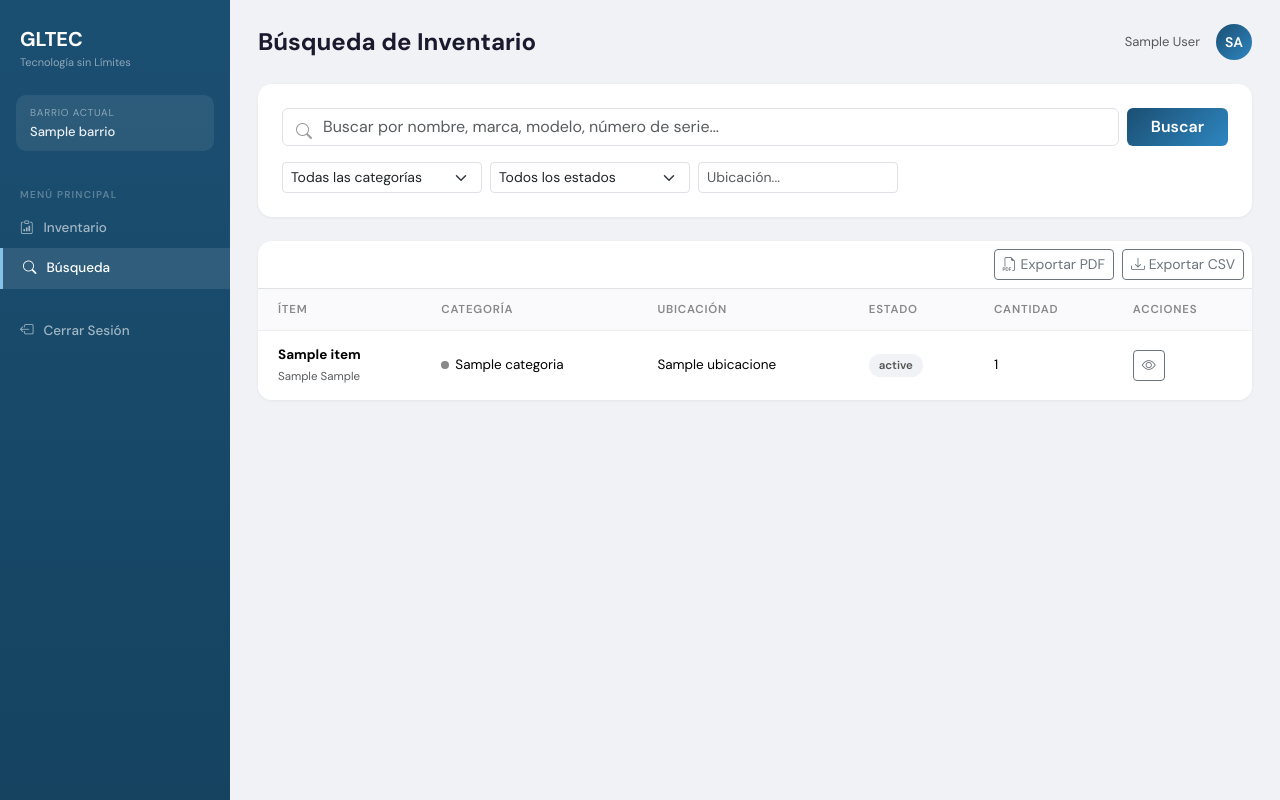
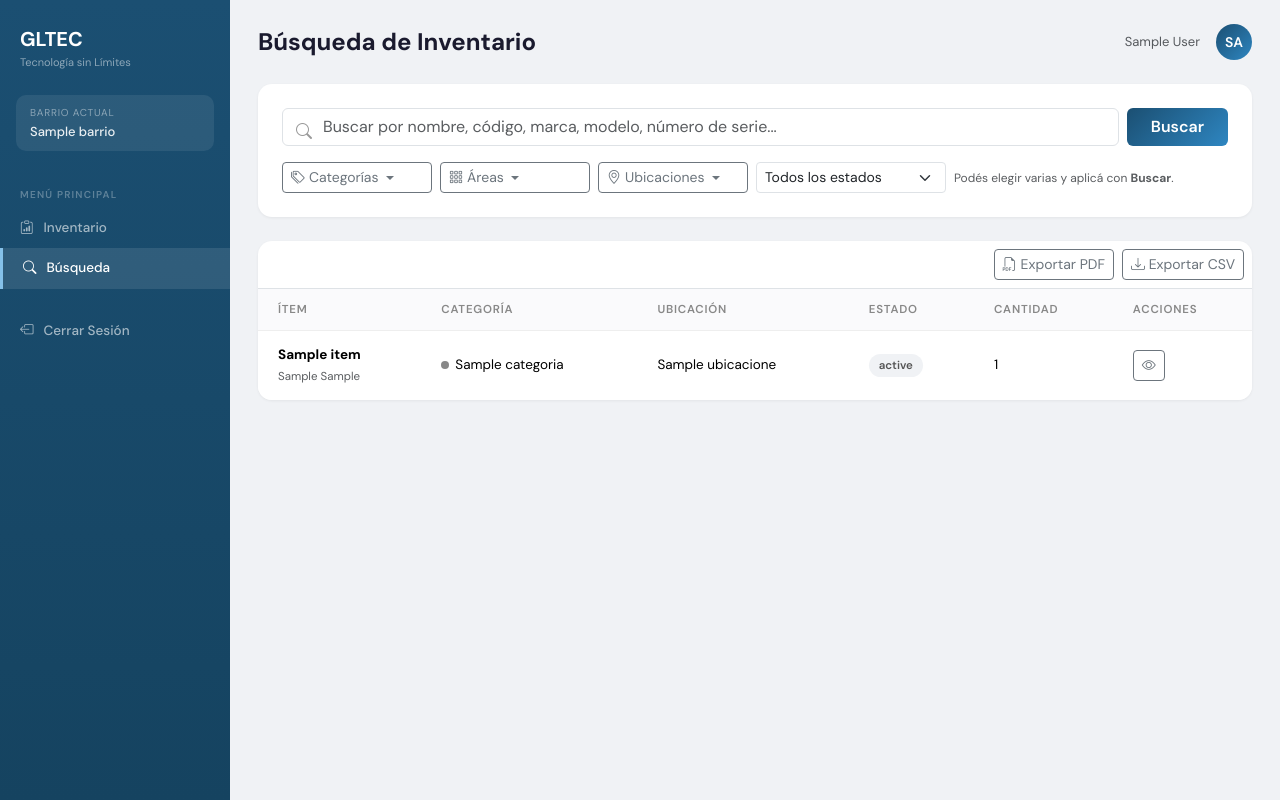
Before and after one commit to santitr00/AppInventario, a Flask app: page /buscar in a window 1280 px wide. Run offline with Flask 3, Linux system fonts and the light colour scheme; a user stored in the database is signed in; tables that the repository leaves empty hold one stand-in row (values such as "Sample post"); parts of the project's set-up code (start-up, migrations or seed data) failed here and were passed over; some libraries are stand-ins or nearby versions.

Commit message:
paso 12: búsqueda con filtros multi-select (categorías, áreas, ubicaciones)
- Agrega filtro por Área y convierte Ubicación de texto libre a desplegable.
- Los tres filtros (categorías, áreas, ubicaciones) ahora son multi-select:
  desplegables con checkboxes (Bootstrap, data-bs-auto-close=outside) que
  permiten elegir varias opciones en una misma búsqueda (OR dentro del campo,
  AND entre campos). Estado sigue siendo único.
- build_items_query usa Item.<campo>_id.in_(ids) para cada filtro.
- Chips por cada selección con quita individual (reject('equalto', id)) y
  "Limpiar todo"; export PDF/CSV y paginación arrastran las listas via url_for.
- export_pdf y el detalle de filtros del audit log adaptados a multi-valor.

Verificado: compile, parse del template, expansión de listas en url_for y el
filtro reject en runtime, y boot de la app.

Co-Authored-By: Claude Opus 4.8 <noreply@anthropic.com>

```diff
--- a/app/blueprints/search/routes.py
+++ b/app/blueprints/search/routes.py
@@ -3,7 +3,7 @@ from itertools import groupby
 
 from flask import Blueprint, render_template, request, session, make_response
 from flask_login import login_required, current_user
-from app.models import Item, Categoria, Ubicacion, Barrio, AuditLog
+from app.models import Item, Categoria, Area, Ubicacion, Barrio, AuditLog
 from app.audit import log_event
 from app import db
 import csv
@@ -12,7 +12,7 @@ import io
 search_bp = Blueprint("search", __name__, template_folder="../../templates/search")
 
 
-def build_items_query(q, categoria_id, estado, ubicacion, user, admin_barrio_id):
+def build_items_query(q, categoria_ids, estado, area_ids, ubicacion_ids, user, admin_barrio_id):
     query = Item.query
 
     if not user.is_admin:
@@ -34,12 +34,16 @@ def build_items_query(q, categoria_id, estado, ubicacion, user, admin_barrio_id)
             )
         )
 
-    if categoria_id:
-        query = query.filter_by(categoria_id=categoria_id)
+    # Filtros multi-valor: cada uno acepta varias selecciones (OR dentro del campo,
+    # AND entre campos).
+    if categoria_ids:
+        query = query.filter(Item.categoria_id.in_(categoria_ids))
     if estado:
         query = query.filter_by(estado=estado)
-    if ubicacion:
-        query = query.filter(Item.ubicacion.has(Ubicacion.nombre.ilike(f"%{ubicacion}%")))
+    if area_ids:
+        query = query.filter(Item.area_id.in_(area_ids))
+    if ubicacion_ids:
+        query = query.filter(Item.ubicacion_id.in_(ubicacion_ids))
 
     return query
 
@@ -48,20 +52,22 @@ def build_items_query(q, categoria_id, estado, ubicacion, user, admin_barrio_id)
 @login_required
 def buscar():
     q = request.args.get("q", "").strip()
-    categoria_id = request.args.get("categoria_id", type=int)
+    categoria_ids = request.args.getlist("categoria_id", type=int)
+    area_ids = request.args.getlist("area_id", type=int)
+    ubicacion_ids = request.args.getlist("ubicacion_id", type=int)
     estado = request.args.get("estado", "").strip()
-    ubicacion = request.args.get("ubicacion", "").strip()
     page = request.args.get("page", 1, type=int)
 
     admin_barrio_id = session.get("admin_barrio_id")
-    categoria_sel = db.session.get(Categoria, categoria_id) if categoria_id else None
 
-    query = build_items_query(q, categoria_id, estado, ubicacion, current_user, admin_barrio_id)
+    query = build_items_query(q, categoria_ids, estado, area_ids, ubicacion_ids, current_user, admin_barrio_id)
 
     barrio_id_filter = None if current_user.is_admin and not admin_barrio_id else (
         current_user.barrio_id if not current_user.is_admin else admin_barrio_id
     )
     categorias = Categoria.visibles_para_barrio(barrio_id_filter)
+    areas = Area.visibles_para_barrio(barrio_id_filter)
+    ubicaciones = Ubicacion.visibles_para_barrio(barrio_id_filter)
     estados = [r[0] for r in db.session.query(Item.estado).distinct().all() if r[0]]
 
     # ── Exportar CSV ──
@@ -93,9 +99,10 @@ def buscar():
         output.headers["Content-Type"] = "text/csv; charset=utf-8-sig"
         filtros_str = ", ".join(filter(None, [
             f"q={q!r}" if q else "",
-            f"categoria_id={categoria_id}" if categoria_id else "",
+            f"categorias={categoria_ids}" if categoria_ids else "",
             f"estado={estado!r}" if estado else "",
-            f"ubicacion={ubicacion!r}" if ubicacion else "",
+            f"areas={area_ids}" if area_ids else "",
+            f"ubicaciones={ubicacion_ids}" if ubicacion_ids else "",
         ])) or "ninguno"
         log_event(
             AuditLog.EXPORT_CSV,
@@ -110,12 +117,14 @@ def buscar():
         items=pagination.items,
         pagination=pagination,
         categorias=categorias,
+        areas=areas,
+        ubicaciones=ubicaciones,
         estados=estados,
         q=q,
-        categoria_id=categoria_id,
-        categoria_sel=categoria_sel,
+        categoria_ids=categoria_ids,
+        area_ids=area_ids,
+        ubicacion_ids=ubicacion_ids,
         estado_sel=estado,
-        ubicacion=ubicacion,
     )
 
 
@@ -123,14 +132,15 @@ def buscar():
 @login_required
 def export_pdf():
     q = request.args.get("q", "").strip()
-    categoria_id = request.args.get("categoria_id", type=int)
+    categoria_ids = request.args.getlist("categoria_id", type=int)
+    area_ids = request.args.getlist("area_id", type=int)
+    ubicacion_ids = request.args.getlist("ubicacion_id", type=int)
     estado = request.args.get("estado", "").strip()
-    ubicacion = request.args.get("ubicacion", "").strip()
 
     admin_barrio_id = session.get("admin_barrio_id")
 
     todos = build_items_query(
-        q, categoria_id, estado, ubicacion, current_user, admin_barrio_id
+        q, categoria_ids, estado, area_ids, ubicacion_ids, current_user, admin_barrio_id
     ).all()
 
     todos.sort(key=lambda it: (
@@ -154,14 +164,17 @@ def export_pdf():
     filtros = []
     if q:
         filtros.append(f'texto: "{q}"')
-    if categoria_id:
-        cat = db.session.get(Categoria, categoria_id)
-        if cat:
-            filtros.append(f"categoría: {cat.nombre}")
+    if categoria_ids:
+        cats = Categoria.query.filter(Categoria.id.in_(categoria_ids)).all()
+        filtros.append("categorías: " + ", ".join(c.nombre for c in cats))
     if estado:
         filtros.append(f"estado: {estado}")
-    if ubicacion:
-        filtros.append(f"ubicación: {ubicacion}")
+    if area_ids:
+        areas = Area.query.filter(Area.id.in_(area_ids)).all()
+        filtros.append("áreas: " + ", ".join(a.nombre for a in areas))
+    if ubicacion_ids:
+        ubis = Ubicacion.query.filter(Ubicacion.id.in_(ubicacion_ids)).all()
+        filtros.append("ubicaciones: " + ", ".join(u.nombre for u in ubis))
 
     hoy = date.today()
     safe_barrio = barrio_nombre.lower().replace(" ", "_").replace("/", "-")
--- a/app/templates/search/buscar.html
+++ b/app/templates/search/buscar.html
@@ -1,38 +1,63 @@
 {% extends "layouts/base.html" %}
-{% block title %}{% if categoria_sel %}{{ categoria_sel.nombre }}{% else %}Búsqueda{% endif %}{% endblock %}
-{% block page_title %}{% if categoria_sel %}{{ categoria_sel.nombre }}{% else %}Búsqueda de Inventario{% endif %}{% endblock %}
+{% block title %}Búsqueda{% endblock %}
+{% block page_title %}Búsqueda de Inventario{% endblock %}
+
+{% macro filtro_dropdown(label, icon, name, opciones, seleccionados, con_color=false) %}
+<div class="dropdown">
+  <button class="btn btn-sm btn-outline-secondary dropdown-toggle d-flex align-items-center gap-1" type="button"
+          data-bs-toggle="dropdown" data-bs-auto-close="outside" style="min-width:150px">
+    <i class="bi {{ icon }}"></i> {{ label }}
+    {% if seleccionados %}<span class="badge rounded-pill bg-primary ms-auto">{{ seleccionados|length }}</span>{% endif %}
+  </button>
+  <ul class="dropdown-menu p-1" style="max-height:280px;overflow:auto;min-width:230px">
+    {% if opciones %}
+      {% for o in opciones %}
+      <li>
+        <label class="dropdown-item d-flex align-items-center gap-2 rounded" style="cursor:pointer;font-size:13px">
+          <input class="form-check-input mt-0" type="checkbox" name="{{ name }}" value="{{ o.id }}"
+                 {% if o.id in seleccionados %}checked{% endif %}>
+          {% if con_color %}<span class="cat-dot" style="background:{{ o.color }}"></span>{% endif %}
+          {{ o.nombre }}
+        </label>
+      </li>
+      {% endfor %}
+    {% else %}
+      <li><span class="dropdown-item-text text-muted" style="font-size:12px">Sin opciones en este barrio</span></li>
+    {% endif %}
+  </ul>
+</div>
+{% endmacro %}
 
 {% block content %}
+{% set hay_filtros = q or categoria_ids or area_ids or ubicacion_ids or estado_sel %}
+
 <!-- Search box -->
 <div class="card-custom p-4 mb-4">
   <form method="GET" action="{{ url_for('search.buscar') }}">
     <div class="d-flex gap-2 mb-3">
       <div class="flex-grow-1 position-relative">
         <i class="bi bi-search position-absolute" style="left:14px;top:12px;color:#999"></i>
-        <input type="text" name="q" class="form-control" style="padding-left:40px" value="{{ q }}" placeholder="Buscar por nombre, marca, modelo, número de serie...">
+        <input type="text" name="q" class="form-control" style="padding-left:40px" value="{{ q }}" placeholder="Buscar por nombre, código, marca, modelo, número de serie...">
       </div>
       <button type="submit" class="btn btn-gltec px-4">Buscar</button>
     </div>
-    <div class="d-flex gap-2 flex-wrap">
-      <select name="categoria_id" class="form-select form-select-sm" style="max-width:200px">
-        <option value="">Todas las categorías</option>
-        {% for cat in categorias %}
-        <option value="{{ cat.id }}" {% if categoria_id == cat.id %}selected{% endif %}>{{ cat.nombre }}</option>
-        {% endfor %}
-      </select>
-      <select name="estado" class="form-select form-select-sm" style="max-width:200px">
+    <div class="d-flex gap-2 flex-wrap align-items-center">
+      {{ filtro_dropdown('Categorías', 'bi-tags', 'categoria_id', categorias, categoria_ids, con_color=true) }}
+      {{ filtro_dropdown('Áreas', 'bi-grid-3x3-gap', 'area_id', areas, area_ids) }}
+      {{ filtro_dropdown('Ubicaciones', 'bi-geo-alt', 'ubicacion_id', ubicaciones, ubicacion_ids) }}
+      <select name="estado" class="form-select form-select-sm" style="max-width:190px">
         <option value="">Todos los estados</option>
         {% for e in estados %}
         <option {% if estado_sel == e %}selected{% endif %}>{{ e }}</option>
         {% endfor %}
       </select>
-      <input type="text" name="ubicacion" class="form-control form-control-sm" style="max-width:200px" value="{{ ubicacion }}" placeholder="Ubicación...">
+      <span class="text-muted" style="font-size:12px">Podés elegir varias y aplicá con <strong>Buscar</strong>.</span>
     </div>
   </form>
 </div>
 
 <!-- Results info -->
-{% if q or categoria_id or estado_sel or ubicacion %}
+{% if hay_filtros %}
 <div class="d-flex justify-content-between align-items-center mb-3 flex-wrap gap-2">
   <span style="font-size:13.5px" class="text-muted">
     Se encontraron <strong style="color:#1B4F72">{{ pagination.total }}</strong> resultado{{ 's' if pagination.total != 1 }}
@@ -41,28 +66,35 @@
   <div class="d-flex gap-2 align-items-center flex-wrap">
     {% if q %}
     <span class="badge rounded-pill" style="background:#e8f0fe;color:#1B4F72;font-weight:600;font-size:12px">
-      {{ q }}
-      <a href="{{ url_for('search.buscar', categoria_id=categoria_id, estado=estado_sel, ubicacion=ubicacion) }}" class="text-decoration-none" style="color:#1B4F72;opacity:.6">×</a>
+      <i class="bi bi-search" style="font-size:10px"></i> {{ q }}
+      <a href="{{ url_for('search.buscar', categoria_id=categoria_ids, area_id=area_ids, ubicacion_id=ubicacion_ids, estado=estado_sel) }}" class="text-decoration-none" style="color:#1B4F72;opacity:.6">×</a>
     </span>
     {% endif %}
-    {% if categoria_id and categoria_sel %}
+    {% for c in categorias if c.id in categoria_ids %}
     <span class="badge rounded-pill" style="background:#e8f0fe;color:#1B4F72;font-weight:600;font-size:12px">
-      <span class="cat-dot" style="background:{{ categoria_sel.color }}"></span>{{ categoria_sel.nombre }}
-      <a href="{{ url_for('search.buscar', q=q, estado=estado_sel, ubicacion=ubicacion) }}" class="text-decoration-none" style="color:#1B4F72;opacity:.6">×</a>
+      <span class="cat-dot" style="background:{{ c.color }}"></span>{{ c.nombre }}
+      <a href="{{ url_for('search.buscar', q=q, categoria_id=categoria_ids|reject('equalto', c.id)|list, area_id=area_ids, ubicacion_id=ubicacion_ids, estado=estado_sel) }}" class="text-decoration-none" style="color:#1B4F72;opacity:.6">×</a>
     </span>
-    {% endif %}
+    {% endfor %}
+    {% for a in areas if a.id in area_ids %}
+    <span class="badge rounded-pill" style="background:#e8f0fe;color:#1B4F72;font-weight:600;font-size:12px">
+      <i class="bi bi-grid-3x3-gap" style="font-size:10px"></i> {{ a.nombre }}
+      <a href="{{ url_for('search.buscar', q=q, categoria_id=categoria_ids, area_id=area_ids|reject('equalto', a.id)|list, ubicacion_id=ubicacion_ids, estado=estado_sel) }}" class="text-decoration-none" style="color:#1B4F72;opacity:.6">×</a>
+    </span>
+    {% endfor %}
+    {% for u in ubicaciones if u.id in ubicacion_ids %}
+    <span class="badge rounded-pill" style="background:#e8f0fe;color:#1B4F72;font-weight:600;font-size:12px">
+      <i class="bi bi-geo-alt" style="font-size:10px"></i> {{ u.nombre }}
+      <a href="{{ url_for('search.buscar', q=q, categoria_id=categoria_ids, area_id=area_ids, ubicacion_id=ubicacion_ids|reject('equalto', u.id)|list, estado=estado_sel) }}" class="text-decoration-none" style="color:#1B4F72;opacity:.6">×</a>
+    </span>
+    {% endfor %}
     {% if estado_sel %}
     <span class="badge rounded-pill" style="background:#e8f0fe;color:#1B4F72;font-weight:600;font-size:12px">
       {{ estado_sel }}
-      <a href="{{ url_for('search.buscar', q=q, categoria_id=categoria_id, ubicacion=ubicacion) }}" class="text-decoration-none" style="color:#1B4F72;opacity:.6">×</a>
+      <a href="{{ url_for('search.buscar', q=q, categoria_id=categoria_ids, area_id=area_ids, ubicacion_id=ubicacion_ids) }}" class="text-decoration-none" style="color:#1B4F72;opacity:.6">×</a>
     </span>
     {% endif %}
-    {% if ubicacion %}
-    <span class="badge rounded-pill" style="background:#e8f0fe;color:#1B4F72;font-weight:600;font-size:12px">
-      <i class="bi bi-geo-alt" style="font-size:10px"></i> {{ ubicacion }}
-      <a href="{{ url_for('search.buscar', q=q, categoria_id=categoria_id, estado=estado_sel) }}" class="text-decoration-none" style="color:#1B4F72;opacity:.6">×</a>
-    </span>
-    {% endif %}
+    <a href="{{ url_for('search.buscar') }}" class="text-decoration-none" style="font-size:12px;color:#888">Limpiar todo</a>
   </div>
 </div>
 {% endif %}
@@ -71,10 +103,10 @@
 <div class="table-container">
   {% if items %}
   <div class="d-flex justify-content-end gap-2 p-2 border-bottom">
-    <a href="{{ url_for('search.export_pdf', q=q, categoria_id=categoria_id, estado=estado_sel, ubicacion=ubicacion) }}" class="btn btn-sm btn-outline-secondary">
+    <a href="{{ url_for('search.export_pdf', q=q, categoria_id=categoria_ids, area_id=area_ids, ubicacion_id=ubicacion_ids, estado=estado_sel) }}" class="btn btn-sm btn-outline-secondary">
       <i class="bi bi-filetype-pdf"></i> Exportar PDF
     </a>
-    <a href="{{ url_for('search.buscar', q=q, categoria_id=categoria_id, estado=estado_sel, ubicacion=ubicacion, format='csv') }}" class="btn btn-sm btn-outline-secondary">
+    <a href="{{ url_for('search.buscar', q=q, categoria_id=categoria_ids, area_id=area_ids, ubicacion_id=ubicacion_ids, estado=estado_sel, format='csv') }}" class="btn btn-sm btn-outline-secondary">
       <i class="bi bi-download"></i> Exportar CSV
     </a>
   </div>
@@ -142,18 +174,18 @@
   {% if pagination.pages > 1 %}
   <div class="d-flex justify-content-center gap-1 p-3">
     {% if pagination.has_prev %}
-    <a href="{{ url_for('search.buscar', q=q, categoria_id=categoria_id, estado=estado_sel, ubicacion=ubicacion, page=pagination.prev_num) }}" class="btn btn-sm btn-outline-secondary">‹</a>
+    <a href="{{ url_for('search.buscar', q=q, categoria_id=categoria_ids, area_id=area_ids, ubicacion_id=ubicacion_ids, estado=estado_sel, page=pagination.prev_num) }}" class="btn btn-sm btn-outline-secondary">‹</a>
     {% endif %}
     {% for p in pagination.iter_pages(left_edge=1, right_edge=1, left_current=1, right_current=2) %}
       {% if p %}
-        <a href="{{ url_for('search.buscar', q=q, categoria_id=categoria_id, estado=estado_sel, ubicacion=ubicacion, page=p) }}"
+        <a href="{{ url_for('search.buscar', q=q, categoria_id=categoria_ids, area_id=area_ids, ubicacion_id=ubicacion_ids, estado=estado_sel, page=p) }}"
            class="btn btn-sm {% if p == pagination.page %}btn-gltec{% else %}btn-outline-secondary{% endif %}">{{ p }}</a>
       {% else %}
         <span class="btn btn-sm disabled">…</span>
       {% endif %}
     {% endfor %}
     {% if pagination.has_next %}
-    <a href="{{ url_for('search.buscar', q=q, categoria_id=categoria_id, estado=estado_sel, ubicacion=ubicacion, page=pagination.next_num) }}" class="btn btn-sm btn-outline-secondary">›</a>
+    <a href="{{ url_for('search.buscar', q=q, categoria_id=categoria_ids, area_id=area_ids, ubicacion_id=ubicacion_ids, estado=estado_sel, page=pagination.next_num) }}" class="btn btn-sm btn-outline-secondary">›</a>
     {% endif %}
   </div>
   {% endif %}
@@ -162,7 +194,7 @@
   <div class="text-center text-muted py-5">
     <i class="bi bi-search" style="font-size:40px"></i>
     <p class="mt-2">
-      {% if q or categoria_id or estado_sel or ubicacion %}
+      {% if hay_filtros %}
       No se encontraron resultados con esos filtros.
       {% else %}
       Usá el buscador para encontrar ítems del inventario.
```
